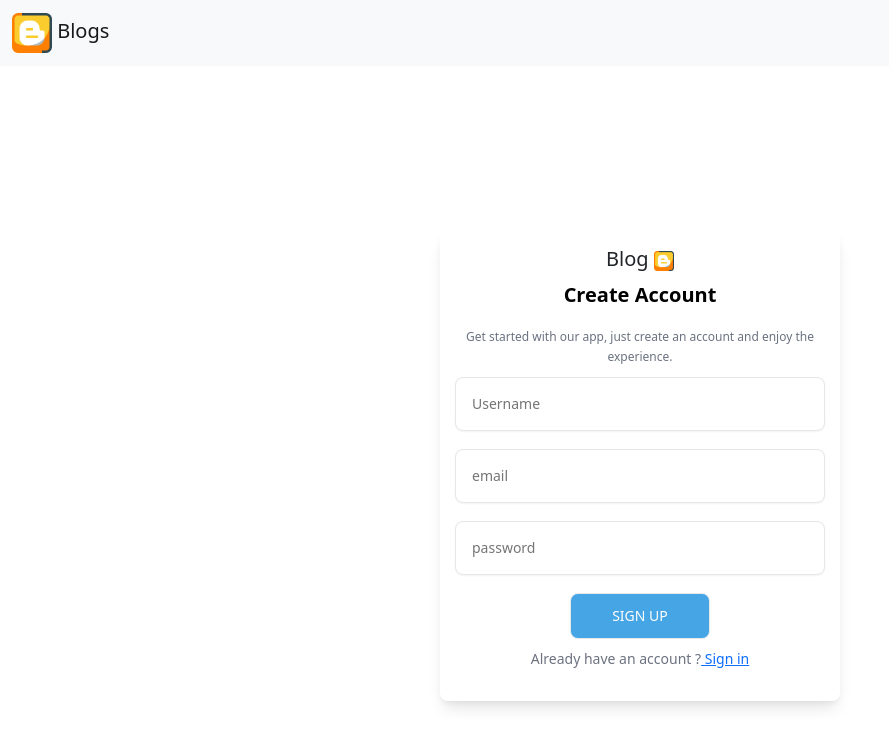
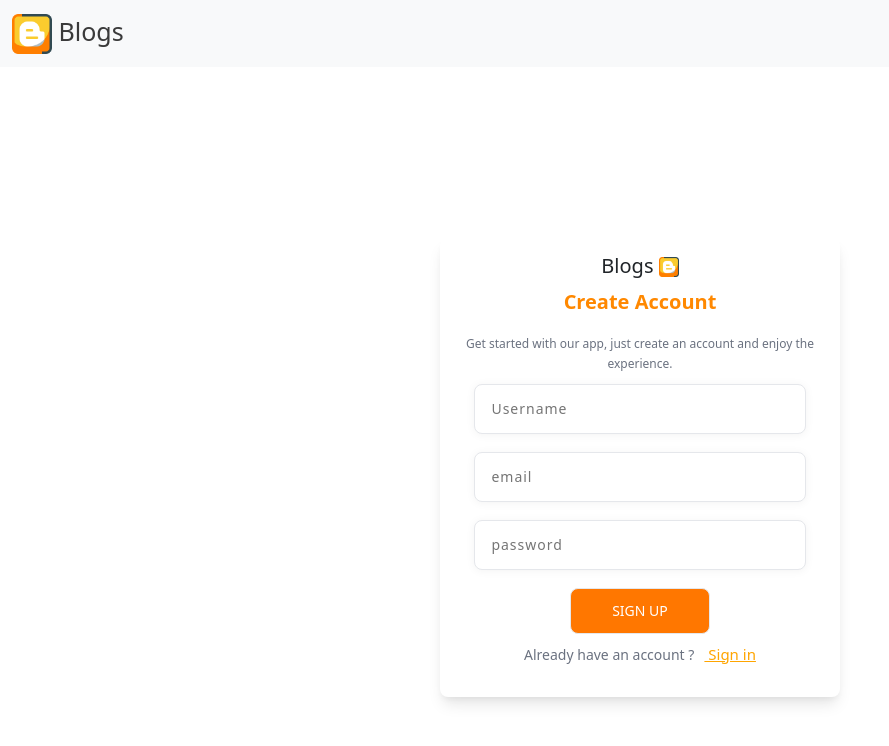
Before and after one commit to JatinSc/blogs_app, a React (Vite) app in the folder frontend/: page /register in a window 1280 px wide. Shown: the top 746 px of the page, without its empty margins (0-889 px from the left). Built offline with nearby package versions, Linux system fonts and the light colour scheme; no server answers.

Commit message:
css changes

```diff
--- a/frontend/src/App.css
+++ b/frontend/src/App.css
@@ -10,7 +10,11 @@ body{
 position: sticky;
 top:0;
 z-index: 999;
-
+& a{
+    font-size: 25px;
+    font-weight: 500;
+    color: rgb(58, 58, 58) !important;
+}
 & img{
 width:40px
 }
@@ -18,4 +22,5 @@ width:40px
 scale:1.2;
 cursor:pointer;
 }
+
 }
--- a/frontend/src/Home.css
+++ b/frontend/src/Home.css
@@ -6,17 +6,20 @@
     justify-content: flex-start;
     align-items: center;
     flex-direction: column;
-    gap: 20px;
+    gap: 30px;
 }
-#title{
-    color:rgb(130, 79, 3);
+
+#title {
+    color: rgb(130, 79, 3);
     padding-inline: 10px;
     font-size: 25px;
     font-weight: 700;
     border-left: 3px solid yellow;
     border-bottom: 3px solid yellow;
 }
-.publish , .cancel{
+
+.publish,
+.cancel {
     padding: .4rem 1rem;
     background-color: rgb(255, 242, 4);
     border: none;
@@ -27,15 +30,16 @@
     border-radius: 5px;
     box-shadow: 10px 20px 20px rgba(255, 255, 255, 0.1);
 
-    &:hover{
-      scale: 1.1;
+    &:hover {
+        scale: 1.1;
     }
 }
 
-.cancel{
+.cancel {
     background-color: rgb(148, 74, 0);
     color: white;
 }
+
 .loadingContainer {
     position: relative;
     width: 100%;
@@ -48,22 +52,55 @@
 }
 
 .create {
-    width: 70%;
+    width: 80%;
     display: flex;
-    justify-content: flex-end;
+    justify-content: center;
     align-items: center;
     padding-top: 1rem;
 
-    & input{
+    & input {
+        @media(max-width:600px){
+           height: 30px;
+        }
+
         width: 30vmax;
         box-shadow: 10px 5px 10px rgba(0, 0, 0, 0.1);
         outline: none;
     }
+
     .searchImage {
+        @media(max-width:600px){
+            width: 25px;
+            height: 25px;
+        }
         width: 35px;
+
+    }
+
+    .logout {
+        @media(max-width:600px){
+            width: 30px;
+            height: 30px;
+        }
+        width: 45px;
+        height: 45px;
+        border-radius: 999px;
+        box-shadow: 10px 20px 20px rgba(0, 0, 0, 0.1);
+        margin-left: 20px;
+        transition: .5s;
+
+        &:hover {
+            transform: translateY(-5px);
+            cursor: pointer;
+        }
+
     }
 
     & a {
+        @media(max-width:600px){
+            width: 35px;
+            height: 35px;
+        }
         width: 50px;
         height: 50px;
         border-radius: 999px;
@@ -79,7 +116,10 @@
         }
 
         & img {
-
+            @media(max-width:600px){
+                width: 25px;
+                height: 25px;
+            }
 
             width: 40px;
             height: 40px;
@@ -102,9 +142,12 @@
 }
 
 .card {
+    @media(max-width:600px){
+        width: 80% !important;
+    }
     position: relative;
-    min-width: 70%;
-    max-width: 900px;
+    /* min-width: 60%;
+    max-width: 900px; */
     min-height: 300px;
     max-height: 500px;
     overflow: hidden;
@@ -121,17 +164,23 @@
     }
 
     .header {
+
         display: flex;
         justify-content: space-between;
         align-items: center;
         row-gap: 10px;
         flex-wrap: wrap;
 
-        >p {
+        > p {
+
             color: grey;
-            text-transform: uppercase;
+            text-transform: capitalize;
 
             & img {
+                @media(max-width:600px){
+                    width: 20px;
+                    height: 20px;
+                }
                 width: 30px;
                 margin-right: 10px
             }
@@ -145,8 +194,13 @@
             gap: 20px;
 
             & img {
+                @media(max-width:600px){
+                    width: 20px;
+                    height: 20px;
+                }
+                border-radius: 999px;
                 width: 30px;
-
+                box-shadow: 5px 10px 20px rgba(0, 0, 0, 0.1);
                 &:hover {
                     scale: 1.05;
                     cursor: pointer;
@@ -156,18 +210,25 @@
     }
 
     & p:nth-child(2) {
+
+        @media(max-width:600px){
+            font-size: 20px;
+            text-align: center;
+        }
         text-transform: capitalize;
-        color: black;
+        color: rgb(60, 59, 59);
+        padding: .2rem;
         font-size: 25px;
-        font-weight: 500;
+        font-weight: 650;
         letter-spacing: 1px;
         word-spacing: 2px;
     }
 
-    & p:nth-child(3) {
-        display: grid;
-        grid-template-rows: 0fr;
-        transition: grid-template-rows 500ms;
+    & p:last-child {
+        @media(max-width:600px){
+            font-size: 12px;
+            text-align: center;
+        }
         text-transform: capitalize;
         color: rgb(66, 66, 66);
         font-size: 15px;
--- a/frontend/src/ViewPost.css
+++ b/frontend/src/ViewPost.css
@@ -3,12 +3,21 @@
     justify-content: center;
     align-items: center;
     flex-direction: column;
-    background-color: rgb(249, 249, 191);
+    background-color: rgb(253, 247, 236);
     padding-bottom: 10px;
 
+
 }
+@media (max-width:600px){
+    .view > p{
+        font-size: 25px !important;
 
+    }
+}
 .view > p{
+    @media (max-width:600px){
+            font-size: 25px;
+    }
     display: flex;
     justify-content: center;
     align-items: center;
@@ -21,7 +30,10 @@
 }
 
 .view div  p:nth-child(1){
-    background-color: rgb(245, 252, 219);
+    @media (max-width:600px){
+        font-size: 15px;
+}
+    background-color: rgb(255, 255, 255);
     padding: 20px;
     font-size: 15px;
     text-transform: capitalize;
@@ -50,7 +62,8 @@
 
 .back{
     padding: .4rem 1rem;
-    background-color: rgb(166, 89, 0);
+    background-color: rgb(255, 98, 0);
+    font-size: 1rem;
     border: none;
     outline: none;
     color: white;
--- a/frontend/src/components/Home.jsx
+++ b/frontend/src/components/Home.jsx
@@ -165,6 +165,9 @@ const Home = () => {
           <a onClick={() => { setShowCreateModel(true) }}>
             <img src='./create.png'></img>
           </a>
+          <img className='logout' src="./logout.png"
+          onClick={(e) => { setUser(null), localStorage.clear(), navigate('/login', { replace: true }) }}
+          />
         </div>
         {
           post && post.filter((post) =>
--- a/frontend/src/components/Layout.jsx
+++ b/frontend/src/components/Layout.jsx
@@ -15,13 +15,13 @@ const Layout = ({children}) => {
                     <button className="navbar-toggler m-2" type="button" data-bs-toggle="collapse" data-bs-target="#navbarSupportedContent" aria-controls="navbarSupportedContent" aria-expanded="false" aria-label="Toggle navigation">
                         <span className="navbar-toggler-icon"></span>
                     </button>
-                   { user && <div className="collapse navbar-collapse" id="navbarSupportedContent">
+                   {/* { user && <div className="collapse navbar-collapse" id="navbarSupportedContent">
                         <form className="d-flex ms-auto">
                             <img src="./logout.png"
                                 onClick={(e) => { setUser(null), localStorage.clear(), navigate('/login', { replace: true }) }}
                             />
                         </form>
-                    </div>}
+                    </div>} */}
                 </div>
             </nav>
             {children}
--- a/frontend/src/components/Login.jsx
+++ b/frontend/src/components/Login.jsx
@@ -40,7 +40,7 @@ const Login = () => {
     <>
     <div className="registerContainer">
    <form className="form" onSubmit={handelSubmit}>
-   <h1>Blog <img src="blog.png"/> </h1>
+   <h1>Blogs <img src="blog.png"/> </h1>
        <p className="form-title">Login to your Account</p>
        <small>Get started with our app, just Login to your account and enjoy the experience.</small>
         <div className="input-container">
--- a/frontend/src/components/Register.jsx
+++ b/frontend/src/components/Register.jsx
@@ -40,7 +40,7 @@ const Register = () => {
       <div className="registerContainer">
 
         <form className="form" onSubmit={handelSubmit}>
-        <h1>Blog <img src="blog.png"/> </h1>
+        <h1>Blogs <img src="blog.png"/> </h1>
           <p className="form-title">Create Account</p>
           <small>Get started with our app, just create an account and enjoy the experience.</small>
           <div className="input-container">
--- a/frontend/src/register.css
+++ b/frontend/src/register.css
@@ -1,6 +1,6 @@
 .registerContainer{
     width:100%;
-    height:100vh;
+    min-height:100vh;
     display:flex;
     flex-direction:column;
     justify-content:center;
@@ -10,7 +10,12 @@
 }
 
 .form {
-    background-color: #fff;
+  @media (max-width: 600px) {
+      box-shadow: none;
+      width: 80%;
+  }
+
+    background-color: #ffffff;
     display: flex;
     justify-content:center;
     align-items:center;
@@ -35,7 +40,7 @@
     line-height: 1.75rem;
     font-weight: 600;
     text-align: center;
-    color: #000;
+    color: #ff8800;
   }
   small{
     color: #6B7280;
@@ -45,6 +50,11 @@
   }
   .input-container {
     position: relative;
+    width: 100%;
+    display: flex;
+    justify-content:center;
+    align-items:center;
+    flex-direction:column;
   }
 
   .input-container input, .form button {
@@ -58,10 +68,12 @@
     padding: 1rem;
     padding-right: 3rem;
     font-size: 0.875rem;
-    line-height: 1.25rem;
-    width: 370px;
+    line-height: 1rem;
+    width: 90%;
     border-radius: 0.5rem;
-    box-shadow: 0 1px 2px 0 rgba(0, 0, 0, 0.05);
+    letter-spacing: 1px;
+    box-shadow: 0 1px 10px 0 rgba(0, 0, 0, 0.05);
+    color: rgb(254, 115, 1);
   }
 
   .submit {
@@ -69,7 +81,7 @@
     padding-bottom: 0.75rem;
     padding-left: 1.25rem;
     padding-right: 1.25rem;
-    background-color: #46a5e5;
+    background-color: #ff7700;
     color: #ffffff;
     font-size: 0.875rem;
     line-height: 1.25rem;
@@ -88,4 +100,7 @@
 
   .signup-link a {
     text-decoration: underline;
+    color: orange;
+    margin-left: 10px;
+    font-size: 15px;
   }
```
